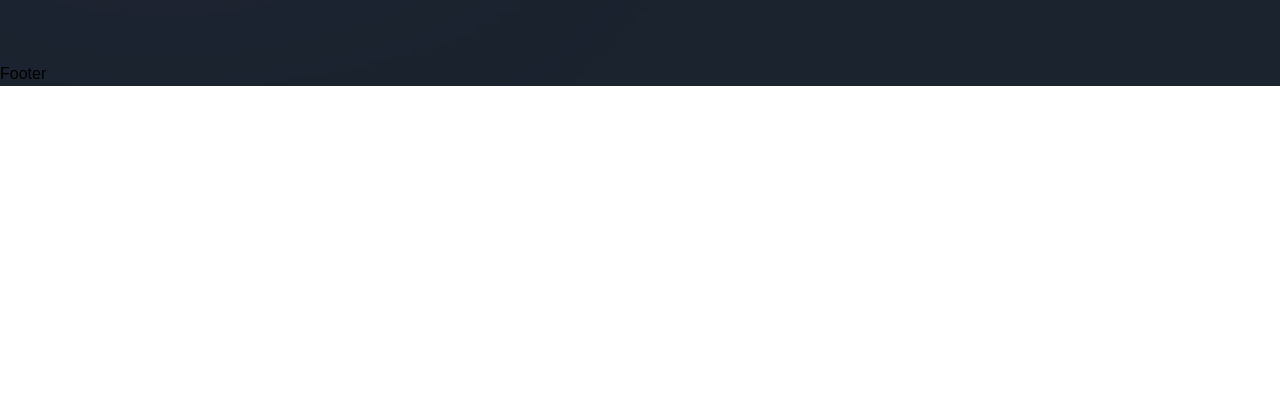
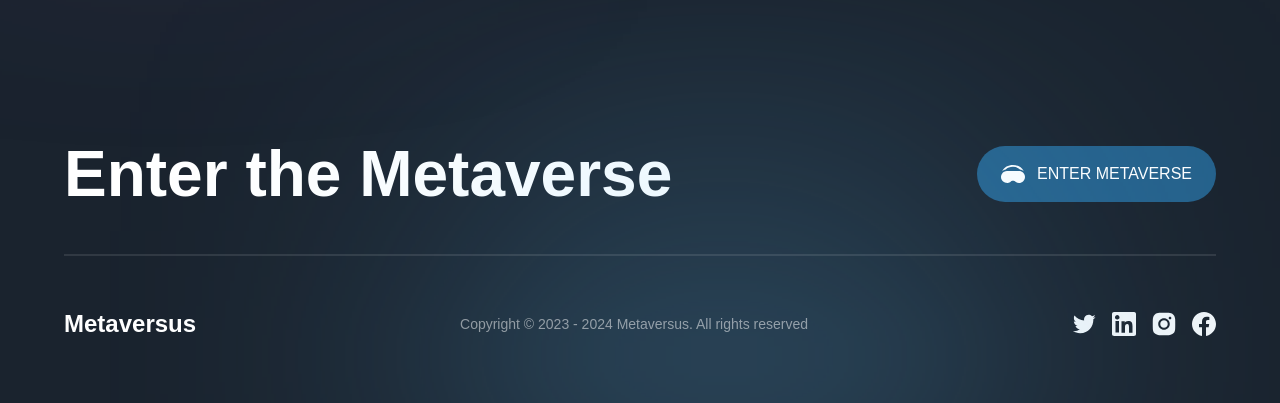
Before and after one commit to Sairoden/metaversus, a React (Vite) app: page / in a window 1280 px wide. Shown: the part 7029-7432 px from the top of the page. Before the commit the page ends 7115 px from the top, so only its background shows below. Built offline with nearby package versions, Linux system fonts and the light colour scheme; a web font is replaced by a local one.

Commit message:
Finish Footer Section

```diff
--- a/src/components/Footer.jsx
+++ b/src/components/Footer.jsx
@@ -1,5 +1,74 @@
+// REACT & LIBRARIES
+import { motion } from "framer-motion";
+
+// STYLES
+import styles from "../styles";
+
+// UTILITIES
+import { footerVariants } from "../utils";
+
+// CONSTANTS
+import { socials } from "../constants";
+
 function Footer() {
-  return <footer>Footer</footer>;
+  return (
+    <motion.footer
+      variants={footerVariants}
+      initial="hidden"
+      whileInView="show"
+      className={`${styles.paddings} py-8 relative`}
+    >
+      <div className="footer-gradient" />
+
+      <div className={`${styles.innerWidth} mx-auto flex flex-col gap-8`}>
+        <div className="flex items-center justify-between flex-wrap gap-5">
+          <h4 className="font-bold md:text-[64px] text-[44px] text-white">
+            Enter the Metaverse
+          </h4>
+
+          <button
+            type="button"
+            className="flex items-center h-fit py-4 px-6 bg-[#25618b] rounded-[32px] gap-[12px]"
+          >
+            <img
+              src="/headset.svg"
+              alt="headset icon"
+              className="w-[24px] h-[24px] object-contain"
+            />
+
+            <span className="font-normal text-[16px] text-white">
+              ENTER METAVERSE
+            </span>
+          </button>
+        </div>
+
+        <div className="flex flex-col">
+          <div className="mb-[50px] h-[2px] bg-white opacity-10" />
+
+          <div className="flex items-center justify-between flex-wrap gap-4">
+            <h4 className="font-extrabold text-[24px] text-white">
+              Metaversus
+            </h4>
+
+            <p className="font-normal text-[14px] text-white opacity-50">
+              Copyright © 2023 - 2024 Metaversus. All rights reserved
+            </p>
+
+            <div className="flex gap-4">
+              {socials.map((social, index) => (
+                <img
+                  key={index}
+                  src={social.url}
+                  alt={social.name}
+                  className="w-[24px] h-[24px] object-contain cursor-pointer"
+                />
+              ))}
+            </div>
+          </div>
+        </div>
+      </div>
+    </motion.footer>
+  );
 }
 
 export default Footer;
```
